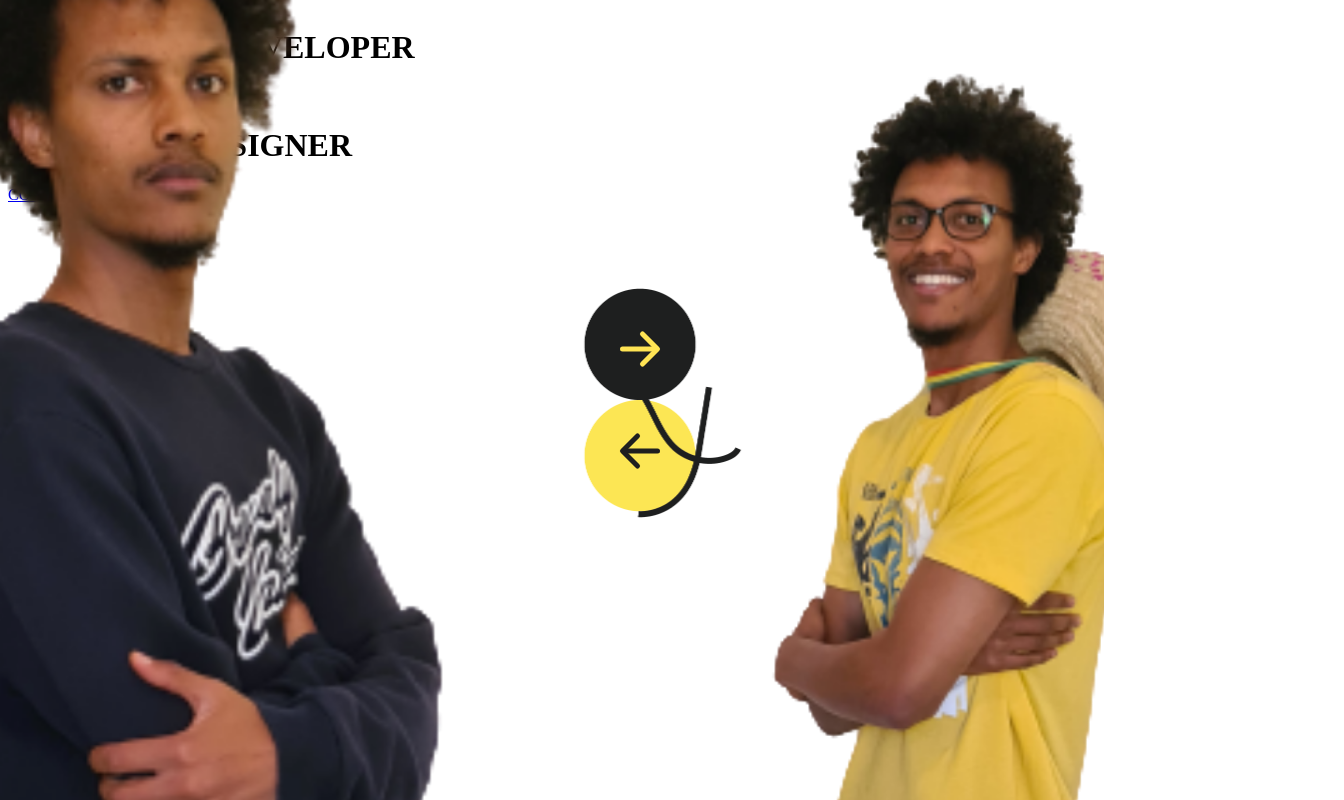
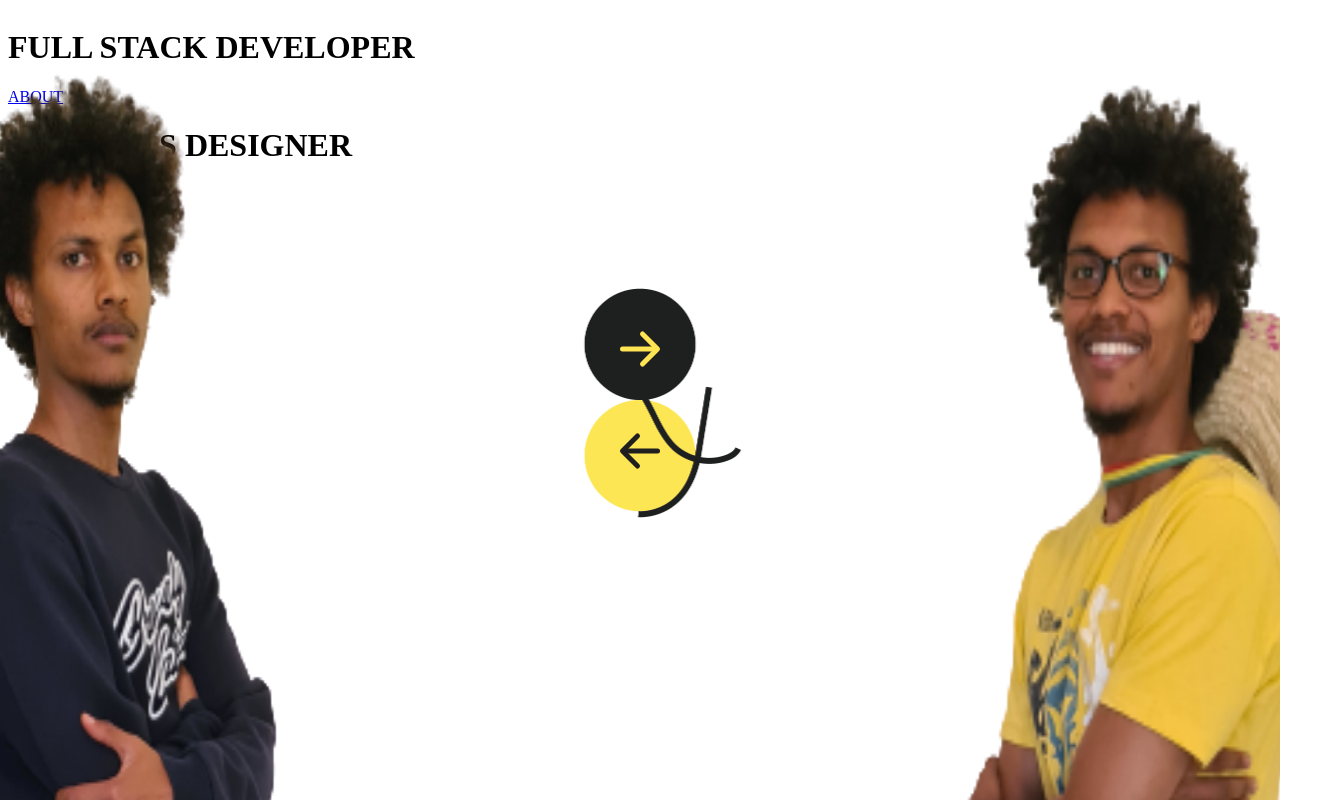
Before and after one commit to biruk-tesfaye/portfolio-v2, a Next.js app: page / in a window 1280 px wide. Shown: the top 800 px of the page, 1344 px wide, since content can reach past the window. Built offline with nearby package versions, Linux system fonts and the light colour scheme.

Commit message:
changed bg-img to img

```diff
--- a/src/pages/landing/landing.module.scss
+++ b/src/pages/landing/landing.module.scss
@@ -1,22 +1,19 @@
 @import '../../assets/styles/theme.scss';
 
+
+.landing-img-left {
+    position:absolute;
+    left:0;
+    top:0;
+}
+
+.landing-img-right {
+    position:absolute;
+    right:0;
+    top:4%;
+}
 .left-container {
     overflow: hidden;
-    &::before{
-        content: '';
-        position:absolute;
-        left:0;
-        top:0;
-        background-image: url('../../assets/images/leftImg2.png');
-        background-position: center;
-        background-repeat: no-repeat;
-        background-size: cover;
-        width:100%;
-        height:100%;
-
-     z-index: 99;
-    }
-
 
 
     .arrow-back-left-box{
@@ -39,18 +36,7 @@
 
 .right-container {
     overflow: hidden;
-    &::before{
-        content: '';
-        position:absolute;
-        right:-5%;
-        top:4%;
-        background-image: url('../../assets/images/rightimg2.png');
-        background-position: center;
-        background-repeat: no-repeat;
-        background-size: contain;
-        width:100%;
-        height:100%;
-    }
+
 
 .arrow-back-right-box{
     width: 150px;
@@ -110,9 +96,8 @@
     transition: .3s all ease-in-out;
     width: 100%;
     z-index: 99;
-    // padding-bottom: 42px;
 
-    &::before{
+    .landing-img-left{
         display: none;
         width:0;
     }
@@ -129,9 +114,8 @@
     transition: .3s all ease-in-out;
     width: 100%;
     z-index: 99;
-    // padding: 0 64px;
 
-    &::before{
+    .landing-img-right{
         display: none;
         width:0;
     }
--- a/src/pages/landing/landing.tsx
+++ b/src/pages/landing/landing.tsx
@@ -4,6 +4,7 @@ import Link from "next/link";
 import { useState } from "react";
 import GraphicsInfo from "./components/graphicsInfo/graphicsInfo";
 import FullStackInfo from "./components/fullstackInfo/fullstackInfo";
+import Image from "next/image";
 export default function Landing() {
   const [isGraphics, setIsGraphics] = useState(false);
   const [isFull, setIsFull] = useState(false);
@@ -30,6 +31,15 @@ export default function Landing() {
           isFull ? styles["apply-full"] : ""
         }`}
       >
+        <div className={`${styles["landing-img-left"]}`}>
+          <Image
+            src={"/me/leftImg2.png"}
+            alt="Picture of Biruk Tesfaye"
+            width={800}
+            height={1024}
+          />
+        </div>
+
         <h1 className="text-7xl font-bold text-right pt-28 pr-14 ">
           FULL STACK DEVELOPER
         </h1>
@@ -56,7 +66,9 @@ export default function Landing() {
           </>
         ) : (
           <Link href="/about">
-            <a className={`absolute bottom-7 right-0 font-bold pr-14`}>ABOUT</a>
+            <a className={`absolute bottom-7 right-0 font-bold pr-14 z-50`}>
+              ABOUT
+            </a>
           </Link>
         )}
       </div>
@@ -68,6 +80,14 @@ export default function Landing() {
           isFull ? styles["remove-graphics"] : ""
         }`}
       >
+        <div className={`${styles["landing-img-right"]}`}>
+          <Image
+            src={"/me/rightImg2.png"}
+            alt="Picture of Biruk Tesfaye"
+            width={800}
+            height={1024}
+          />
+        </div>
         <h1 className="text-7xl font-bold pt-28  pl-14 w-4/5 ">
           GRAPHICS DESIGNER
         </h1>
```
Also changed, not shown: public/me/leftImg2.png (added), public/me/rightimg2.png (added).
